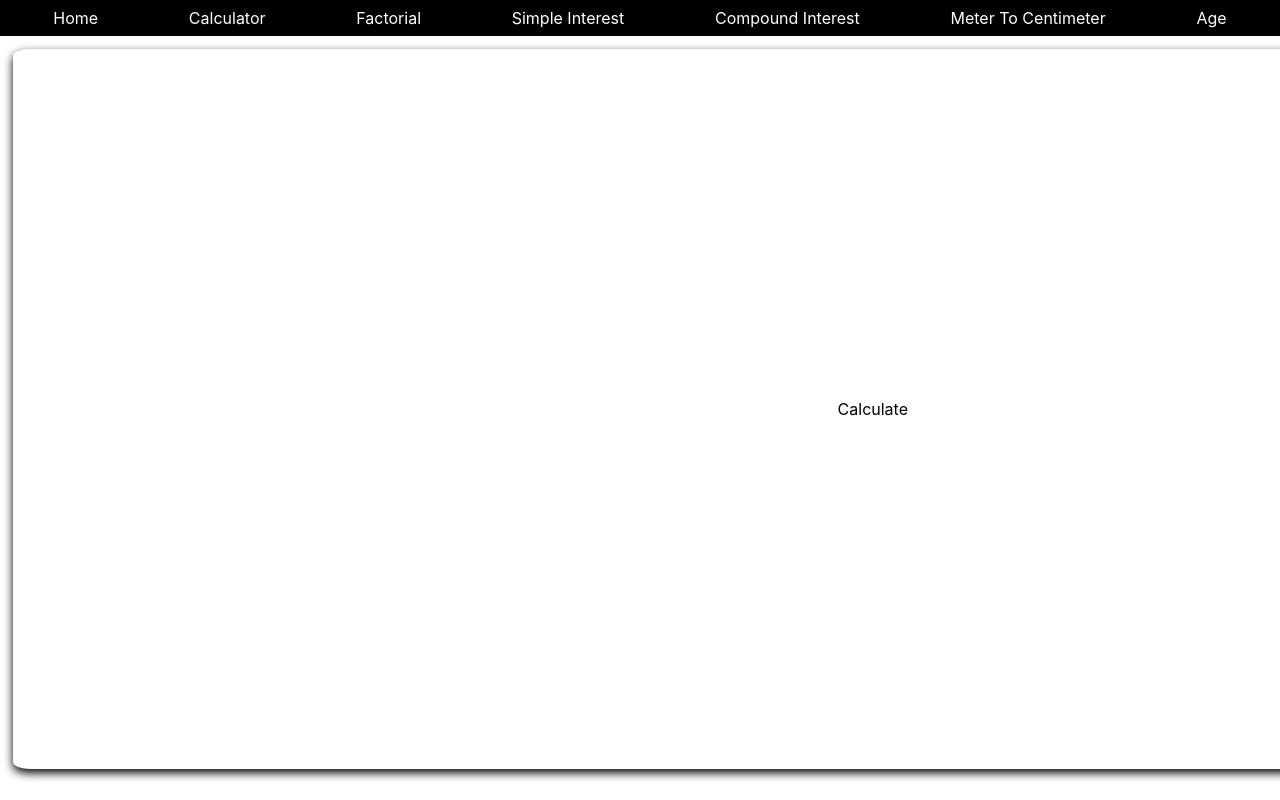
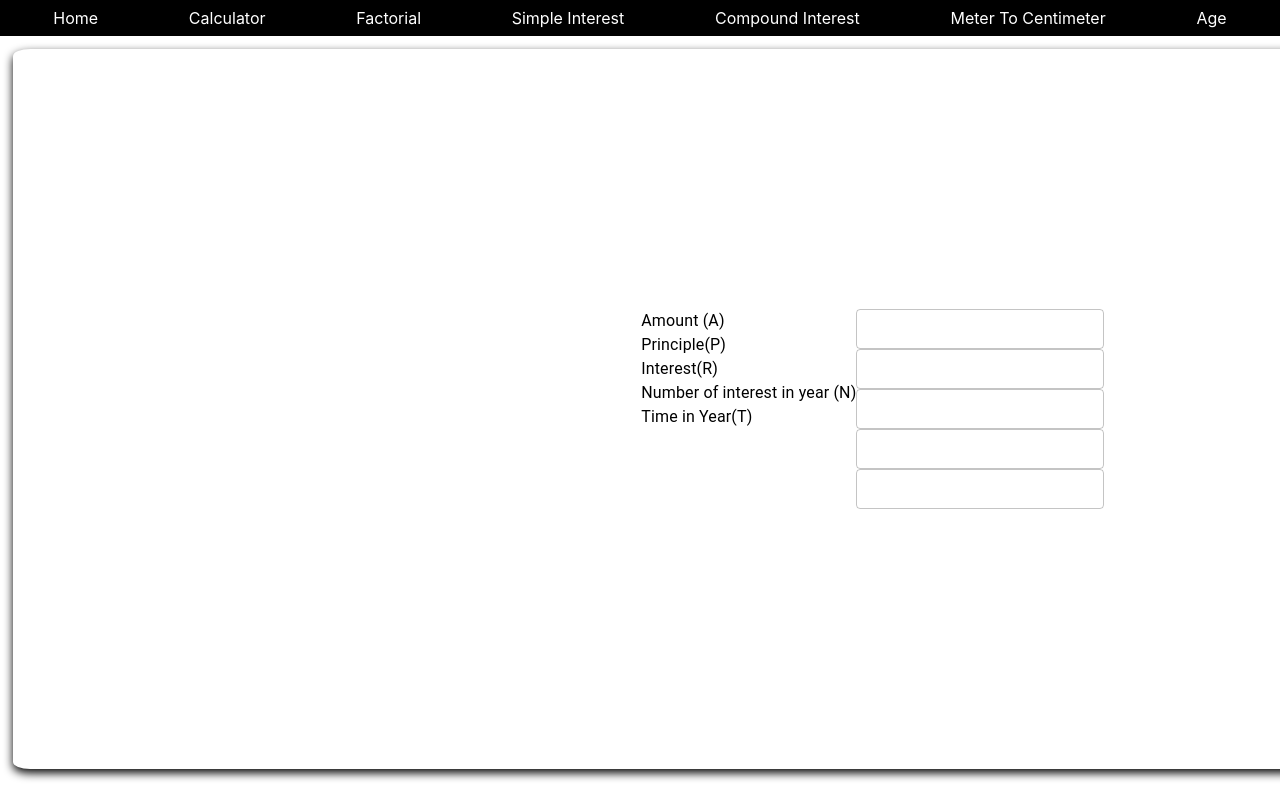
Before and after one commit to rohityadav15/react-web-calculator, a React (Create React App) app: page /compoundInterest in a window 1280 px wide. Shown: the top 800 px of the page. Built offline with nearby package versions, Linux system fonts and the light colour scheme.

Commit message:
Compound layout

```diff
--- a/src/pages/CompoundInterest.js
+++ b/src/pages/CompoundInterest.js
@@ -1,9 +1,39 @@
-import { Box } from "@mui/material";
+import { Box, TextField, Typography } from "@mui/material";
 
 const CompoundInterest = () => {
   return (
-    <Box>
-      <Box>Calculate</Box>
+    <Box style={{display:"flex", flexDirection:"row"}}>
+      <Box>
+        <Typography>Amount (A)</Typography>
+        <Typography>Principle(P)</Typography>
+
+        <Typography>Interest(R)</Typography>
+        <Typography>Number of interest in year (N)</Typography>
+        <Typography>Time in Year(T)</Typography>
+      </Box>
+      <Box style={{display:"flex", flexDirection:"column"}}>
+        <TextField
+        type="Numer"
+        size="small"
+        />
+         <TextField
+        type="Numer"
+        size="small"
+        />
+         <TextField
+        type="Numer"
+        size="small"
+        />
+         <TextField
+        type="Numer"
+        size="small"
+        />
+         <TextField
+        type="Numer"
+        size="small"
+        />
+
+      </Box>
     </Box>
   );
 };
```
